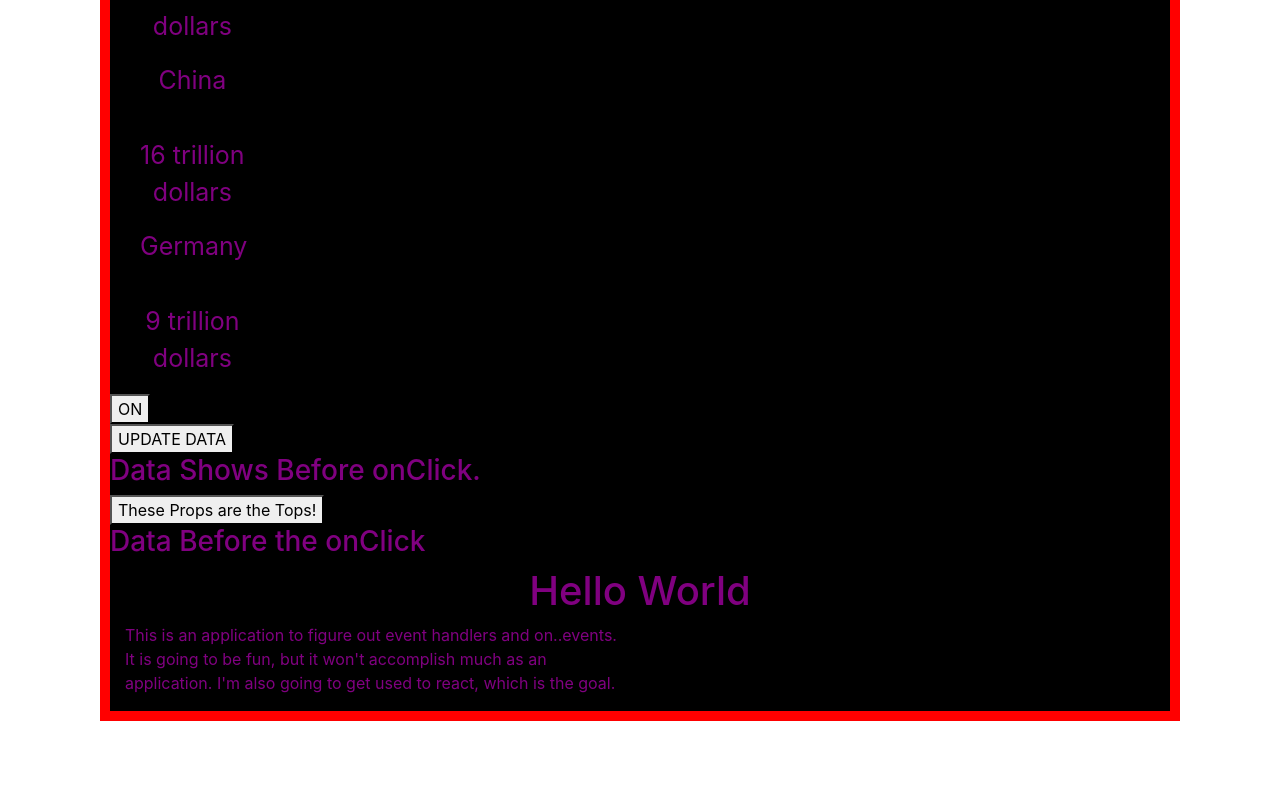
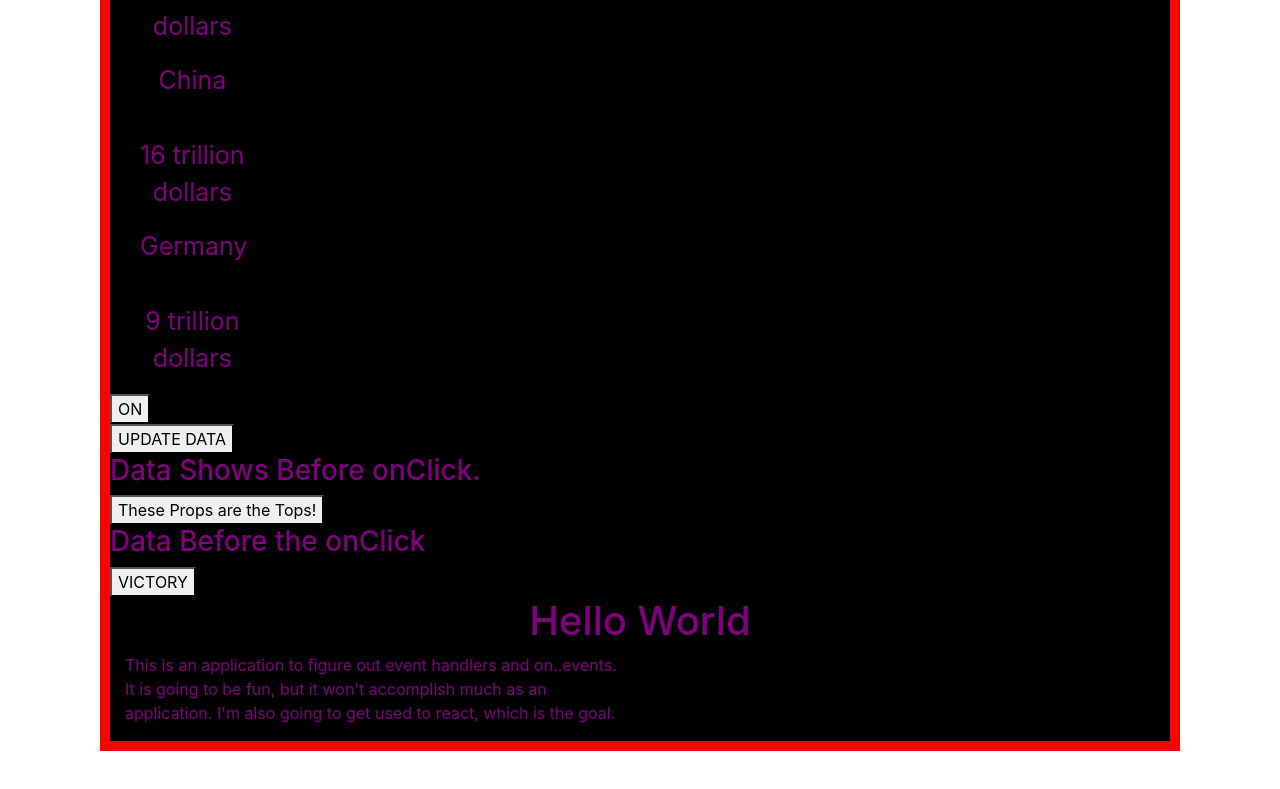
Before and after one commit to tvcasey/practice, a React (Create React App) app in the folder practice/: page / in a window 1280 px wide. Shown: the part 905-1694 px from the top of the page. Built offline with nearby package versions, Linux system fonts and the light colour scheme.

Commit message:
Worked on an onClick.  Trying to program more than from example.  Buttonclick4.

```diff
--- a/practice/src/App.js
+++ b/practice/src/App.js
@@ -6,6 +6,7 @@ import Buttonswitch from "./Components/Buttonswitch";
 import Buttonclick3 from "./Components/Buttonclick3";
 import Buttonclick2 from "./Components/Buttonclick2";
 import 'bootstrap/dist/css/bootstrap.min.css';
+import Buttonclick4 from "./Components/Buttonclick4";
 
 const App = () => {
   return (
@@ -16,6 +17,7 @@ const App = () => {
       <Buttonswitch/>
       <Buttonclick3/>
       <Buttonclick2/>
+      <Buttonclick4/>
       <h1>Hello World</h1>
       <p className="col-md-6">This is an application to figure out event handlers and on..events.
         It is going to be fun, but it won't accomplish much as an application.
--- /dev/null
+++ b/practice/src/Components/Buttonclick4.jsx
@@ -0,0 +1,23 @@
+import React, { Component } from 'react';
+
+class Buttonclick4 extends React.Component {
+    contructor(props) {
+        this.state = {
+            data: "Yea Baby You Won!!"
+        }
+        this.showAlert = this.showAlert.bind(this);
+    }
+        showAlert() {
+            const reply = ({data: "Hey..Hey..Way To Go!"})
+            console.log('What in tarnation is happening here??');
+
+    }
+        render() {
+            return (
+                <button onClick={this.showAlert}>VICTORY</button>
+            );
+        }
+
+}
+
+export default Buttonclick4;
```
Also changed, not shown: 1 other file (tests, documents, lock files or other folders).
